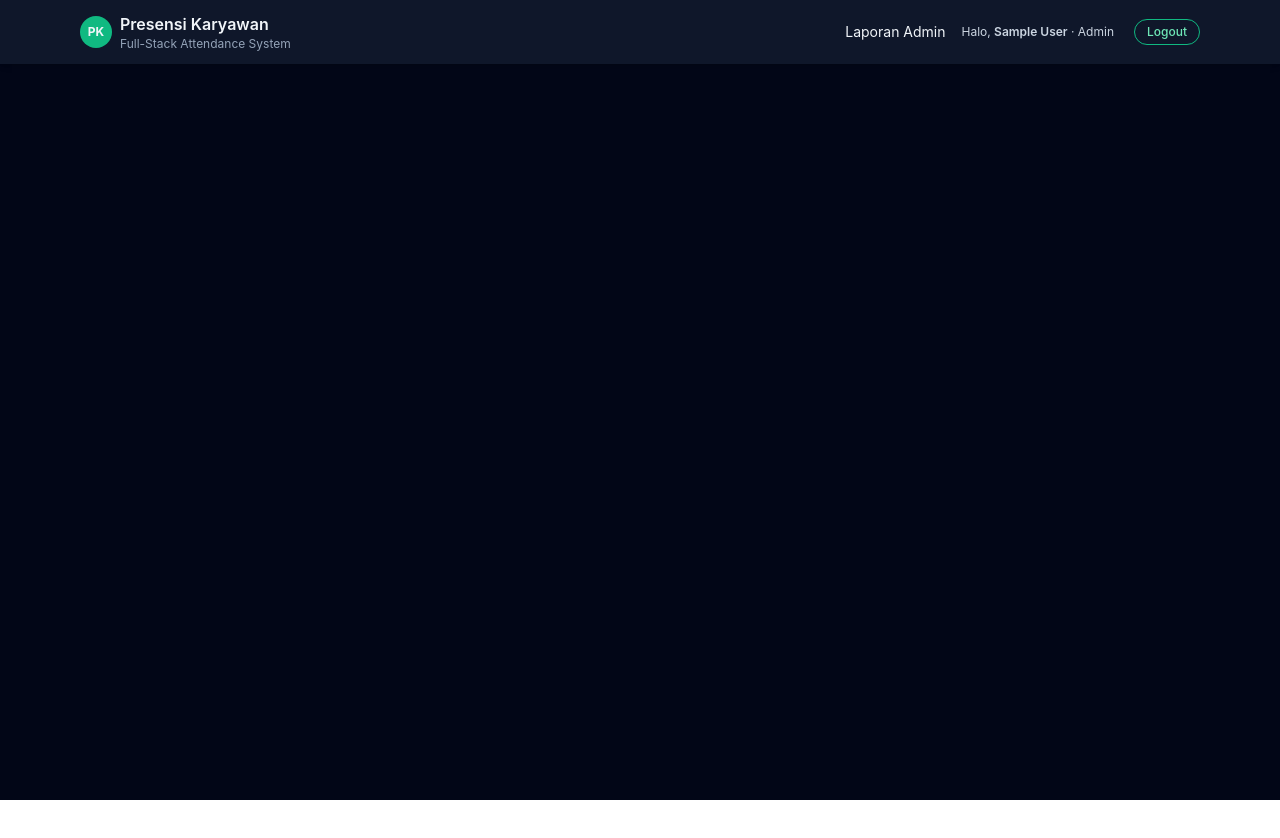
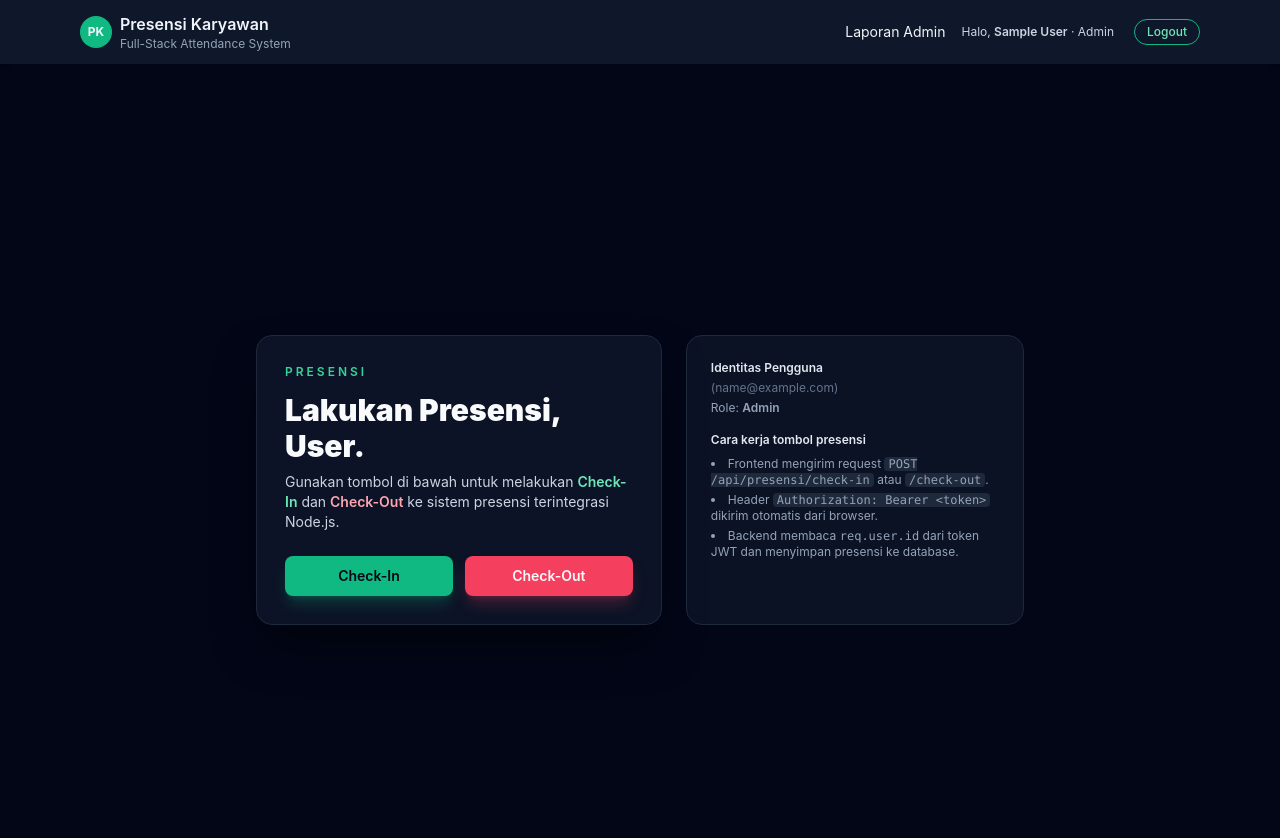
Before and after one commit to E-PPAW-TI503P-2025/PRKPAW_20230140223, a React (Create React App) app in the folder 20230140223-react/: page /presensi in a window 1280 px wide. Shown: the top 838 px of the page. Before the commit the page ends 800 px from the top, so only its background shows below. Built offline with nearby package versions, Linux system fonts and the light colour scheme; sample sign-in values are in the browser's storage.

Commit message:
feat: Add PresensiPage component and integrate with routing

```diff
--- a/20230140223-react/src/App.js
+++ b/20230140223-react/src/App.js
@@ -5,6 +5,7 @@ import LoginPage from './components/LoginPage';
 import RegisterPage from './components/RegisterPage';
 import DashboardPage from './components/DashboardPage';
 import Navbar from './components/Navbar';
+import PresensiPage from './components/PresensiPage';
 
 function App() {
   return (
@@ -19,6 +20,7 @@ function App() {
             <Route path="/login" element={<LoginPage />} />
             <Route path="/register" element={<RegisterPage />} />
             <Route path="/dashboard" element={<DashboardPage />} />
+            <Route path="/presensi" element={<PresensiPage />} />
             {/* default: kalau buka "/" langsung ke login */}
             <Route path="/" element={<LoginPage />} />
           </Routes>
--- a/20230140223-react/src/components/DashboardPage.js
+++ b/20230140223-react/src/components/DashboardPage.js
@@ -101,11 +101,11 @@ function DashboardPage() {
             <div className="mt-8 flex flex-wrap gap-3 text-xs">
               {/* Tombol ini boleh muncul untuk semua user */}
               <button
-                disabled
+                onClick={() => navigate('/presensi')}
                 className="inline-flex items-center gap-2 rounded-full bg-emerald-500/10 border border-emerald-500/60
-                          px-4 py-2 text-emerald-300 cursor-not-allowed"
+                          px-4 py-2 text-emerald-300 hover:bg-emerald-500/20 text-xs"
               >
-                Check-in Presensi (Coming soon)
+                Buka Halaman Presensi
               </button>
 
               {!isAdmin && (
--- /dev/null
+++ b/20230140223-react/src/components/PresensiPage.js
@@ -0,0 +1,240 @@
+import React, { useEffect, useState } from "react";
+import axios from "axios";
+import { useNavigate } from "react-router-dom";
+import { jwtDecode } from "jwt-decode";
+
+import { API_BASE_URL } from "../api";
+
+function PresensiPage() {
+  const navigate = useNavigate();
+
+  const [user, setUser] = useState(null); // { id, nama, email, role }
+  const [message, setMessage] = useState(null);
+  const [error, setError] = useState(null);
+  const [loadingIn, setLoadingIn] = useState(false);
+  const [loadingOut, setLoadingOut] = useState(false);
+  const [lastRecord, setLastRecord] = useState(null); // simpan data presensi terakhir dari backend
+
+  // Decode token di awal
+  useEffect(() => {
+    const token = localStorage.getItem("token");
+    if (!token) {
+      navigate("/login");
+      return;
+    }
+
+    try {
+      const payload = jwtDecode(token);
+      setUser({
+        id: payload.id,
+        nama: payload.nama,
+        email: payload.email,
+        role: payload.role,
+      });
+    } catch (err) {
+      console.error("Gagal decode token di PresensiPage:", err);
+      localStorage.removeItem("token");
+      navigate("/login");
+    }
+  }, [navigate]);
+
+  const sendRequest = async (endpoint, setLoading) => {
+    setLoading(true);
+    setMessage(null);
+    setError(null);
+
+    const token = localStorage.getItem("token");
+    if (!token) {
+      setLoading(false);
+      navigate("/login");
+      return;
+    }
+
+    try {
+      const res = await axios.post(
+        `${API_BASE_URL}/api/presensi/${endpoint}`,
+        {},
+        {
+          headers: {
+            Authorization: `Bearer ${token}`,
+          },
+        }
+      );
+
+      // backend kita sudah mengirim { message, data: {...} }
+      setMessage(res.data.message || "Berhasil melakukan presensi.");
+      if (res.data.data) {
+        setLastRecord(res.data.data);
+      }
+    } catch (err) {
+      const msg =
+        err.response?.data?.message ||
+        "Terjadi kesalahan saat memproses presensi.";
+      setError(msg);
+    } finally {
+      setLoading(false);
+    }
+  };
+
+  const handleCheckIn = async () => {
+    await sendRequest("check-in", setLoadingIn);
+  };
+
+  const handleCheckOut = async () => {
+    await sendRequest("check-out", setLoadingOut);
+  };
+
+  if (!user) {
+    // state loading saat menunggu decode token
+    return (
+      <div className="min-h-screen bg-slate-950 flex items-center justify-center text-slate-100">
+        <p className="text-sm text-slate-300 animate-pulse">
+          Menyiapkan halaman presensi...
+        </p>
+      </div>
+    );
+  }
+
+  const firstName = user.nama?.split(" ")[0] || "User";
+
+  return (
+    <div className="min-h-screen bg-slate-950 flex flex-col">
+      {/* Main content */}
+      <main className="flex-1 flex items-center justify-center px-4 py-10">
+        <div className="w-full max-w-3xl grid md:grid-cols-[1.2fr,1fr] gap-6">
+          {/* Kartu utama presensi */}
+          <section className="bg-slate-900/80 border border-slate-800 rounded-2xl shadow-2xl shadow-black/60 p-7">
+            <p className="text-xs font-semibold uppercase tracking-[0.25em] text-emerald-400">
+              Presensi
+            </p>
+            <h1 className="mt-3 text-2xl md:text-3xl font-black text-slate-50">
+              Lakukan Presensi, {firstName}.
+            </h1>
+            <p className="mt-2 text-sm text-slate-300">
+              Gunakan tombol di bawah untuk melakukan{" "}
+              <span className="font-semibold text-emerald-300">
+                Check-In
+              </span>{" "}
+              dan{" "}
+              <span className="font-semibold text-rose-300">
+                Check-Out
+              </span>{" "}
+              ke sistem presensi terintegrasi Node.js.
+            </p>
+
+            {/* Pesan sukses / error */}
+            <div className="mt-4 space-y-2 text-sm">
+              {message && (
+                <div className="rounded-md border border-emerald-500/60 bg-emerald-500/10 px-3 py-2 text-emerald-300">
+                  {message}
+                </div>
+              )}
+              {error && (
+                <div className="rounded-md border border-red-500/60 bg-red-500/10 px-3 py-2 text-red-300">
+                  {error}
+                </div>
+              )}
+            </div>
+
+            {/* Tombol aksi */}
+            <div className="mt-6 flex flex-col sm:flex-row gap-3">
+              <button
+                onClick={handleCheckIn}
+                disabled={loadingIn || loadingOut}
+                className="flex-1 inline-flex items-center justify-center rounded-lg bg-emerald-500 px-4 py-2.5
+                           text-sm font-semibold text-slate-950 shadow-lg shadow-emerald-500/25
+                           hover:bg-emerald-400 disabled:opacity-60 disabled:cursor-not-allowed
+                           transition-colors"
+              >
+                {loadingIn ? "Memproses Check-In..." : "Check-In"}
+              </button>
+
+              <button
+                onClick={handleCheckOut}
+                disabled={loadingIn || loadingOut}
+                className="flex-1 inline-flex items-center justify-center rounded-lg bg-rose-500 px-4 py-2.5
+                           text-sm font-semibold text-slate-50 shadow-lg shadow-rose-500/25
+                           hover:bg-rose-400 disabled:opacity-60 disabled:cursor-not-allowed
+                           transition-colors"
+              >
+                {loadingOut ? "Memproses Check-Out..." : "Check-Out"}
+              </button>
+            </div>
+
+            {/* Info presensi terakhir */}
+            {lastRecord && (
+              <div className="mt-6 rounded-xl border border-slate-800 bg-slate-950/60 p-4 text-xs text-slate-300">
+                <p className="font-semibold text-slate-200 mb-1">
+                  Riwayat presensi terakhir:
+                </p>
+                <p>
+                  <span className="text-slate-400">Check-In:</span>{" "}
+                  <span className="font-mono">
+                    {lastRecord.checkIn || "-"}
+                  </span>
+                </p>
+                <p>
+                  <span className="text-slate-400">Check-Out:</span>{" "}
+                  <span className="font-mono">
+                    {lastRecord.checkOut || "-"}
+                  </span>
+                </p>
+              </div>
+            )}
+          </section>
+
+          {/* Panel info samping */}
+          <aside className="bg-slate-900/70 border border-slate-800 rounded-2xl p-6 text-xs text-slate-300 space-y-4">
+            <div>
+              <p className="text-slate-200 font-semibold">
+                Identitas Pengguna
+              </p>
+              <p className="mt-1 text-slate-300">
+                {user.nama}{" "}
+                <span className="text-slate-500">({user.email})</span>
+              </p>
+              <p className="mt-1 text-slate-400">
+                Role:{" "}
+                <span className="font-semibold capitalize">
+                  {user.role}
+                </span>
+              </p>
+            </div>
+
+            <div>
+              <p className="text-slate-200 font-semibold">
+                Cara kerja tombol presensi
+              </p>
+              <ul className="mt-2 list-disc list-inside space-y-1 text-slate-400">
+                <li>
+                  Frontend mengirim request{" "}
+                  <code className="bg-slate-800 px-1 rounded">
+                    POST /api/presensi/check-in
+                  </code>{" "}
+                  atau{" "}
+                  <code className="bg-slate-800 px-1 rounded">
+                    /check-out
+                  </code>
+                  .
+                </li>
+                <li>
+                  Header{" "}
+                  <code className="bg-slate-800 px-1 rounded">
+                    Authorization: Bearer &lt;token&gt;
+                  </code>{" "}
+                  dikirim otomatis dari browser.
+                </li>
+                <li>
+                  Backend membaca <code>req.user.id</code> dari token JWT
+                  dan menyimpan presensi ke database.
+                </li>
+              </ul>
+            </div>
+          </aside>
+        </div>
+      </main>
+    </div>
+  );
+}
+
+export default PresensiPage;
```
